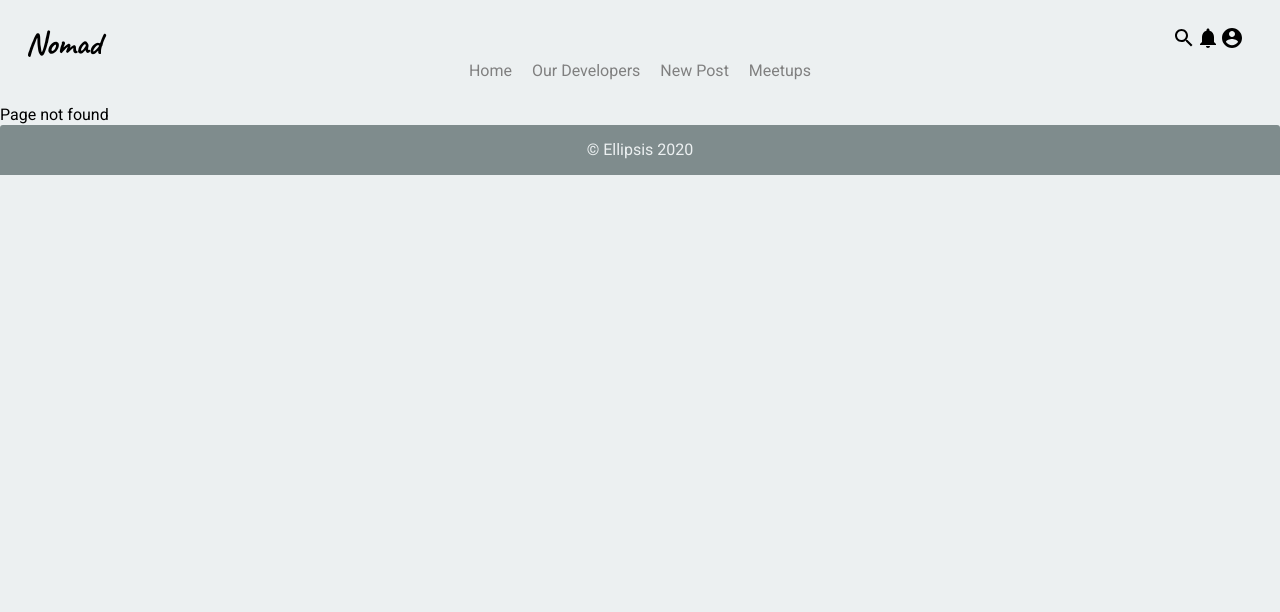
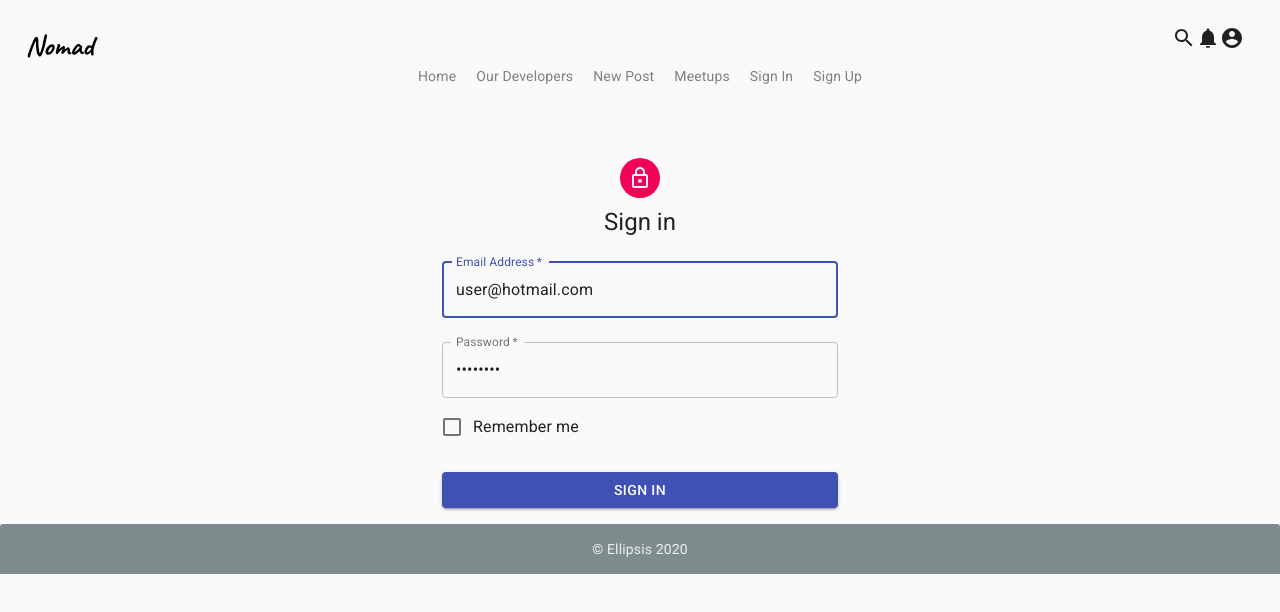
Before and after one commit to ellipsisMob/nomad, a React (Create React App) app in the folder client/: page /login in a window 1280 px wide. Before the commit this address had no page. Shown: the top 612 px of the page. Built offline with nearby package versions, Linux system fonts and the light colour scheme.

Commit message:
login and signup frontend created

```diff
--- a/client/src/App.jsx
+++ b/client/src/App.jsx
@@ -14,6 +14,8 @@
 import HomePage from './pages/HomePage';
 import DevelopersPage from './pages/DevelopersPage';
 import NewPostPage from './pages/NewPostPage';
+import LoginPage from './pages/LoginPage';
+import SignUpPage from './pages/SignUpPage';
 
 function App() {
   return (
@@ -42,6 +44,12 @@
           <Route path="/meetups">
             <CalenderPage />
           </Route>
+          <Route path="/login">
+            <LoginPage />
+          </Route>
+          <Route path="/SignUp">
+            <SignUpPage />
+          </Route>
           <Route render={() => 'Page not found'} />
         </Switch>
         <Footer />
--- a/client/src/components/navigation/Nav.jsx
+++ b/client/src/components/navigation/Nav.jsx
@@ -17,6 +17,12 @@
       <li>
         <Link to="/meetups">Meetups</Link>
       </li>
+      <li>
+        <Link to="/login">Sign In</Link>
+      </li>
+      <li>
+        <Link to="/signup">Sign Up</Link>
+      </li>
     </ul>
   </div>
 );
--- /dev/null
+++ b/client/src/pages/LoginPage.jsx
@@ -0,0 +1,141 @@
+import React, { useState, useEffect } from 'react';
+import Avatar from '@material-ui/core/Avatar';
+import Button from '@material-ui/core/Button';
+import CssBaseline from '@material-ui/core/CssBaseline';
+import TextField from '@material-ui/core/TextField';
+import FormControlLabel from '@material-ui/core/FormControlLabel';
+import Checkbox from '@material-ui/core/Checkbox';
+import Link from '@material-ui/core/Link';
+import Grid from '@material-ui/core/Grid';
+import Box from '@material-ui/core/Box';
+import LockOutlinedIcon from '@material-ui/icons/LockOutlined';
+import Typography from '@material-ui/core/Typography';
+import { makeStyles } from '@material-ui/core/styles';
+import Container from '@material-ui/core/Container';
+
+const useStyles = makeStyles((theme) => ({
+  paper: {
+    marginTop: theme.spacing(8),
+    display: 'flex',
+    flexDirection: 'column',
+    alignItems: 'center',
+  },
+  avatar: {
+    margin: theme.spacing(1),
+    backgroundColor: theme.palette.secondary.main,
+  },
+  form: {
+    width: '100%', // Fix IE 11 issue.
+    marginTop: theme.spacing(1),
+  },
+  submit: {
+    margin: theme.spacing(3, 0, 2),
+  },
+}));
+
+export default function SignIn() {
+
+  const [ email, setEmail ] = useState('user@hotmail.com');
+  const [ password, setPassword ] = useState('mamemo69');
+
+  const handleLogin = (e) => {
+    e.preventDefault();
+
+    fetch('api/devs/login', {
+      method: 'POST',
+      headers: {
+        'Content-Type': 'Application/JSON'
+      },
+      body: JSON.stringify({
+        "email": email,
+        "password": password
+      })
+    })
+    .then(res => res.json())
+    .then(res => console.log(res))
+    .catch(err => console.log(err))
+
+    setEmail('');
+    setPassword('');
+  };
+
+  useEffect(() => {
+    console.log(email);
+  }, [email]);
+
+  useEffect(() => {
+    console.log(password);
+  }, [password]);
+
+  const classes = useStyles();
+
+  return (
+    <Container component="main" maxWidth="xs">
+      <CssBaseline />
+      <div className={classes.paper}>
+        <Avatar className={classes.avatar}>
+          <LockOutlinedIcon />
+        </Avatar>
+        <Typography component="h1" variant="h5">
+          Sign in
+        </Typography>
+        <form className={classes.form} noValidate>
+          <TextField
+            variant="outlined"
+            margin="normal"
+            required
+            fullWidth
+            id="email"
+            label="Email Address"
+            name="email"
+            autoComplete="email"
+            autoFocus
+            value={email}
+            onChange={(e) => setEmail(e.target.value)}
+          />
+          <TextField
+            variant="outlined"
+            margin="normal"
+            required
+            fullWidth
+            name="password"
+            label="Password"
+            type="password"
+            id="password"
+            autoComplete="current-password"
+            value={password}
+            onChange={(e) => setPassword(e.target.value)}
+          />
+          <FormControlLabel
+            control={<Checkbox value="remember" color="primary" />}
+            label="Remember me"
+          />
+          <Button
+            type="submit"
+            fullWidth
+            variant="contained"
+            color="primary"
+            className={classes.submit}
+            onClick={handleLogin}
+          >
+            Sign In
+          </Button>
+          <Grid container>
+            <Grid item xs>
+              {/* <Link href="#" variant="body2">
+                Forgot password?
+              </Link> */}
+            </Grid>
+            <Grid item>
+              {/* <Link href="#" variant="body2">
+                {"Don't have an account? Sign Up"}
+              </Link> */}
+            </Grid>
+          </Grid>
+        </form>
+      </div>
+      {/* <Box mt={8}>
+      </Box> */}
+    </Container>
+  );
+}
--- /dev/null
+++ b/client/src/pages/SignUpPage.jsx
@@ -0,0 +1,163 @@
+import React, { useState, useEffect } from 'react';
+import Avatar from '@material-ui/core/Avatar';
+import Button from '@material-ui/core/Button';
+import CssBaseline from '@material-ui/core/CssBaseline';
+import TextField from '@material-ui/core/TextField';
+import FormControlLabel from '@material-ui/core/FormControlLabel';
+import Checkbox from '@material-ui/core/Checkbox';
+import Link from '@material-ui/core/Link';
+import Grid from '@material-ui/core/Grid';
+import Box from '@material-ui/core/Box';
+import LockOutlinedIcon from '@material-ui/icons/LockOutlined';
+import Typography from '@material-ui/core/Typography';
+import { makeStyles } from '@material-ui/core/styles';
+import Container from '@material-ui/core/Container';
+
+const useStyles = makeStyles((theme) => ({
+  paper: {
+    marginTop: theme.spacing(8),
+    display: 'flex',
+    flexDirection: 'column',
+    alignItems: 'center',
+  },
+  avatar: {
+    margin: theme.spacing(1),
+    backgroundColor: theme.palette.secondary.main,
+  },
+  form: {
+    width: '100%', // Fix IE 11 issue.
+    marginTop: theme.spacing(3),
+  },
+  submit: {
+    margin: theme.spacing(3, 0, 2),
+  },
+}));
+
+export default function SignUp() {
+  // const [ fname, setFname ] = useState('');
+  // const [ lname, setLname ] = useState('');
+  const [ email, setEmail ] = useState('');
+  const [ password, setPassword ] = useState('');
+
+  const handleSignUp = (e) => {
+    e.preventDefault();
+
+    fetch('api/devs', {
+      method: 'POST',
+      headers: {
+        'Content-Type': 'Application/JSON'
+      },
+      body: JSON.stringify({
+        // "firstname": fname,
+        // "lastname": lname,
+        "email": email,
+        "password": password,
+        "confirmPassword": password,
+        "handle": email
+      })
+    })
+    .then(res => res.json())
+    .then(res => console.log(res))
+    .catch(err => console.log(err))
+  }
+
+  useEffect(() => {
+    // console.log(fname);
+    // console.log(lname);
+    console.log(email);
+    console.log(password);
+  }, [email, password]);
+
+  const classes = useStyles();
+
+  return (
+    <Container component="main" maxWidth="xs">
+      <CssBaseline />
+      <div className={classes.paper}>
+        <Avatar className={classes.avatar}>
+          <LockOutlinedIcon />
+        </Avatar>
+        <Typography component="h1" variant="h5">
+          Sign up
+        </Typography>
+        <form className={classes.form} noValidate>
+          <Grid container spacing={2}>
+            <Grid item xs={12} sm={6}>
+              {/* <TextField
+                autoComplete="fname"
+                name="firstName"
+                variant="outlined"
+                required
+                fullWidth
+                id="firstName"
+                label="First Name"
+                autoFocus
+                onChange={(e) => setFname(e.target.value)}
+              />
+            </Grid>
+            <Grid item xs={12} sm={6}>
+              <TextField
+                variant="outlined"
+                required
+                fullWidth
+                id="lastName"
+                label="Last Name"
+                name="lastName"
+                autoComplete="lname"
+                onChange={(e) => setLname(e.target.value)}
+              /> */}
+            </Grid>
+            <Grid item xs={12}>
+              <TextField
+                variant="outlined"
+                required
+                fullWidth
+                id="email"
+                label="Email Address"
+                name="email"
+                autoComplete="email"
+                onChange={(e) => setEmail(e.target.value)}
+              />
+            </Grid>
+            <Grid item xs={12}>
+              <TextField
+                variant="outlined"
+                required
+                fullWidth
+                name="password"
+                label="Password"
+                type="password"
+                id="password"
+                autoComplete="current-password"
+                onChange={(e) => setPassword(e.target.value)}
+              />
+            </Grid>
+            {/* <Grid item xs={12}>
+              <FormControlLabel
+                control={<Checkbox value="allowExtraEmails" color="primary" />}
+                label="I want to receive inspiration, marketing promotions and updates via email."
+              />
+            </Grid> */}
+          </Grid>
+          <Button
+            type="submit"
+            fullWidth
+            variant="contained"
+            color="primary"
+            className={classes.submit}
+            onClick={handleSignUp}
+          >
+            Sign Up
+          </Button>
+          <Grid container justify="flex-end">
+            <Grid item>
+              {/* <Link href="#" variant="body2">
+                Already have an account? Sign in
+              </Link> */}
+            </Grid>
+          </Grid>
+        </form>
+      </div>
+    </Container>
+  );
+}
```
